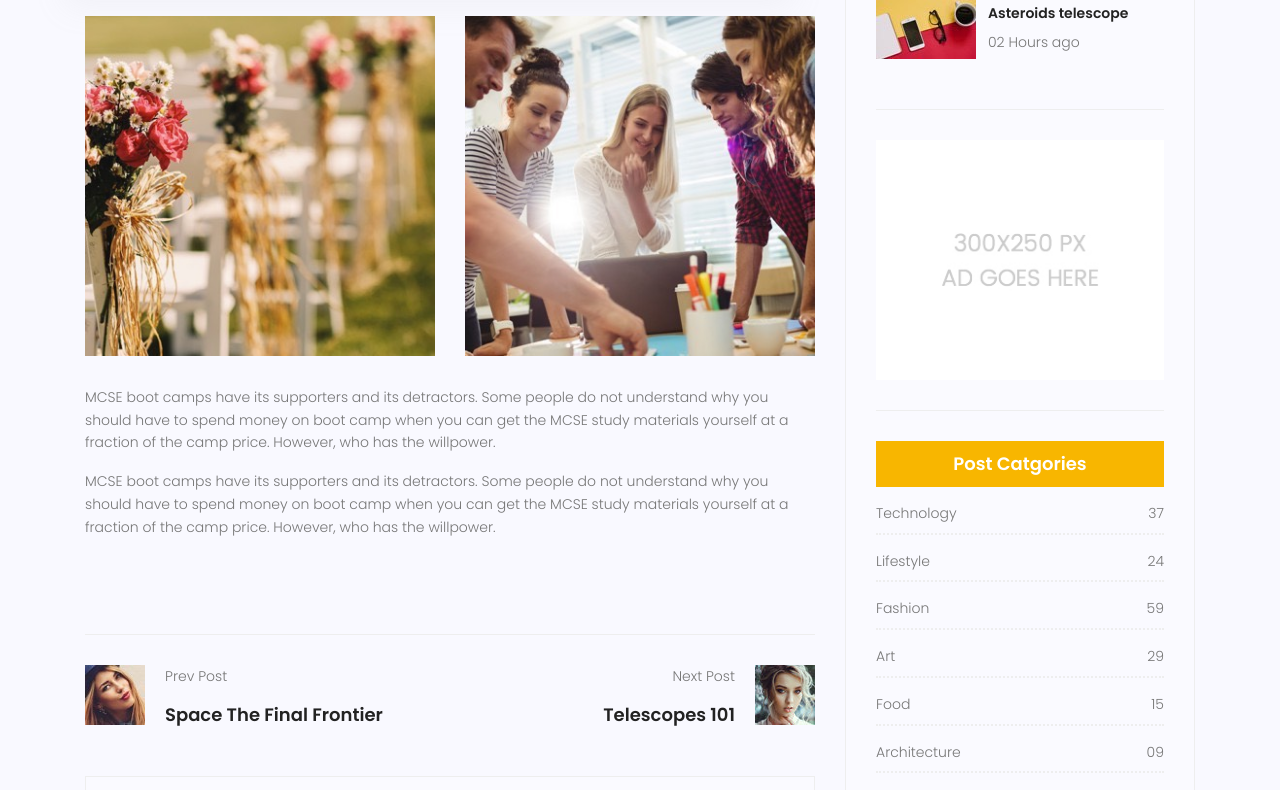
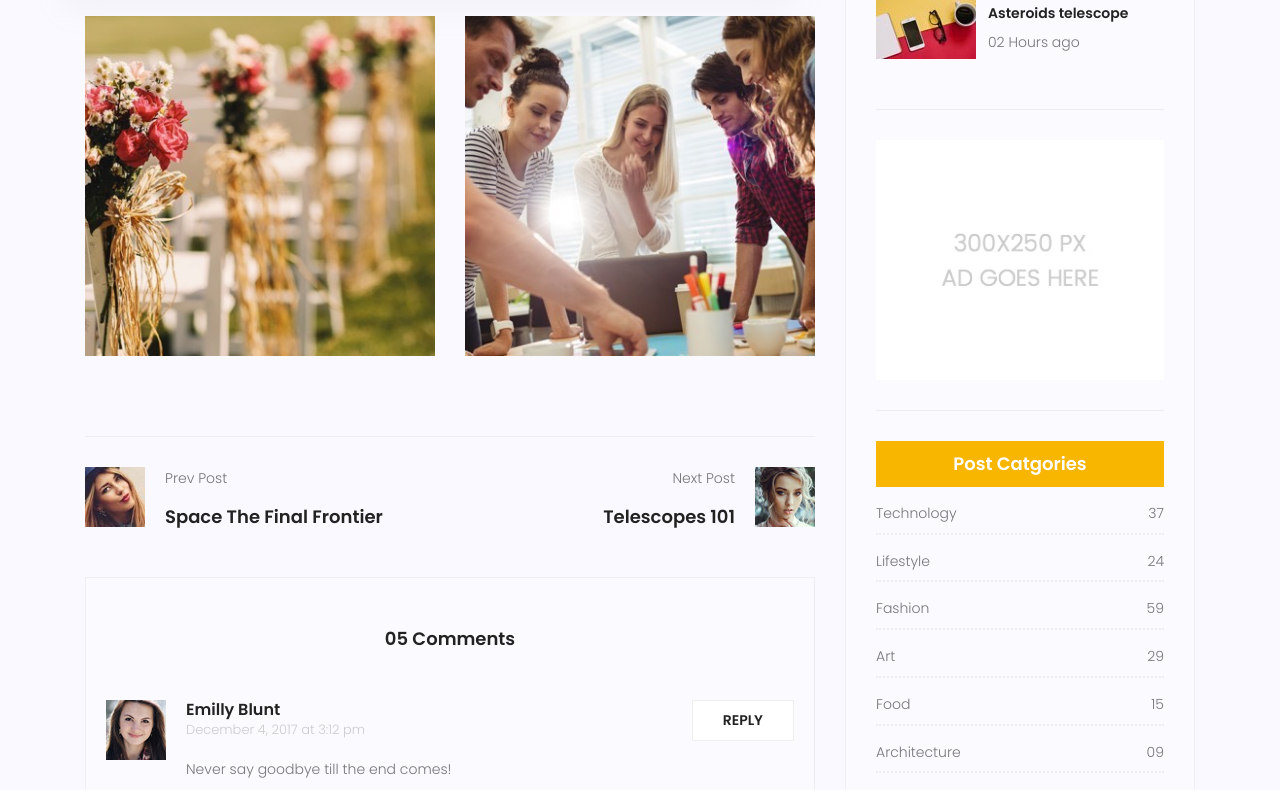
Before and after one commit to Hichtoor/django-portfolio, a Django app: template templates/blog/single.html in a window 1280 px wide. Shown: the part 1363-2153 px from the top of the page. Run offline with Django 5.2, Linux system fonts and the light colour scheme; the template is opened without the code that fills it, so the values that code supplies are empty; some libraries are stand-ins or nearby versions.

Commit message:
simplify blog single page template

```diff
--- a/templates/blog/single.html
+++ b/templates/blog/single.html
@@ -88,20 +88,6 @@
 							</div>
 							<div class="col-6">
 								<img class="img-fluid" src="{% static 'img/blog/post-img2.jpg' %}" alt="">
-							</div>
-							<div class="col-lg-12 mt-30">
-								<p>
-									MCSE boot camps have its supporters and its detractors. Some people do not
-									understand why you should have to spend money on boot camp when you can get the MCSE
-									study materials yourself at a fraction of the camp price. However, who has the
-									willpower.
-								</p>
-								<p>
-									MCSE boot camps have its supporters and its detractors. Some people do not
-									understand why you should have to spend money on boot camp when you can get the MCSE
-									study materials yourself at a fraction of the camp price. However, who has the
-									willpower.
-								</p>
 							</div>
 						</div>
 					</div>
```
